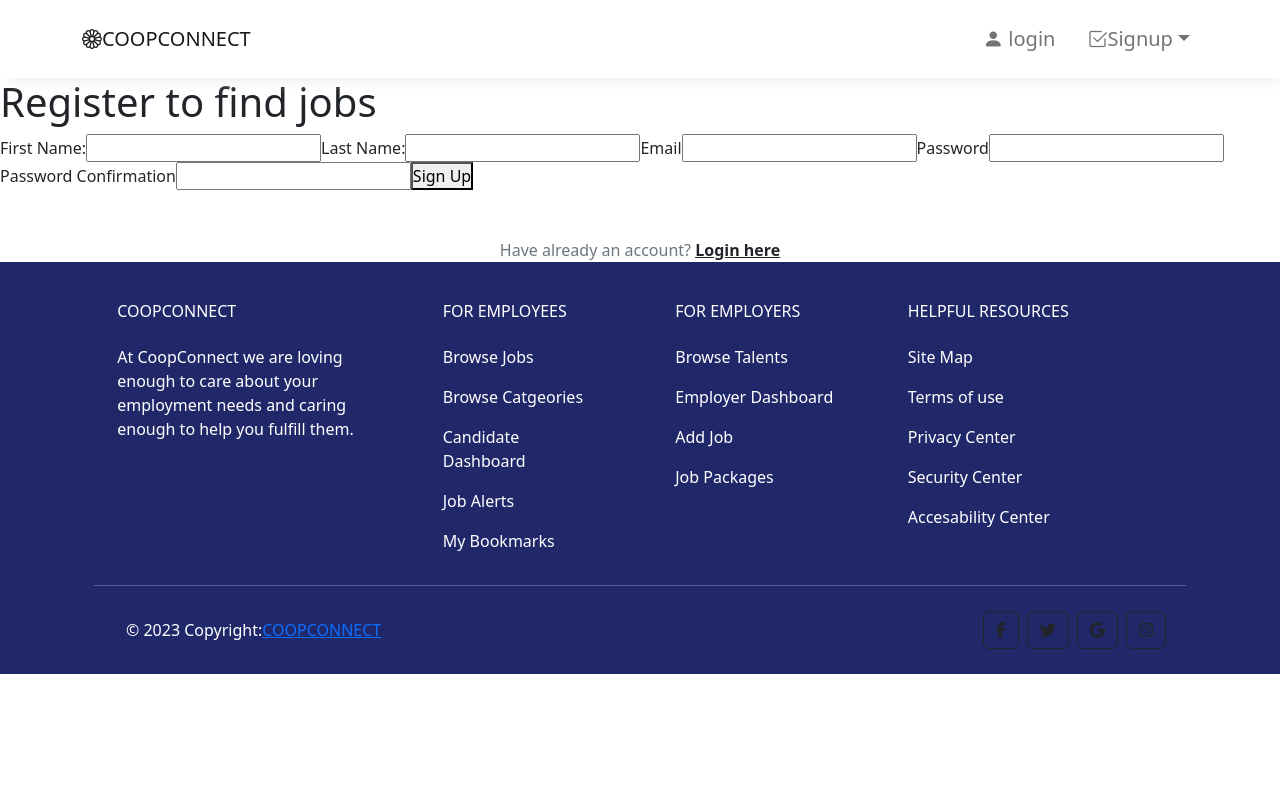
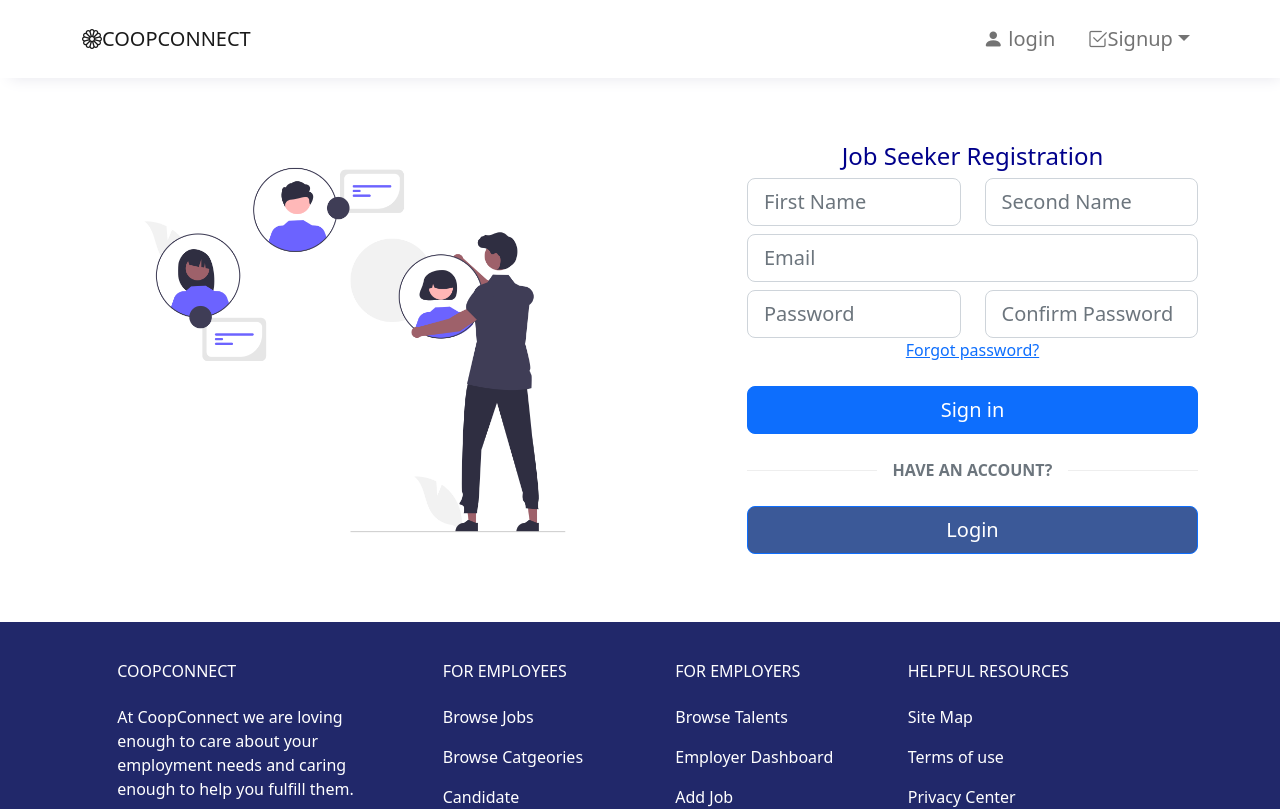
Before and after one commit to queenslaynaila/COOPCONNECT, a React (Create React App) app in the folder client/: page /signuptalents in a window 1280 px wide. Shown: the top 809 px of the page. Built offline with nearby package versions, Linux system fonts and the light colour scheme.

Commit message:
remove free space in signup formms

```diff
--- a/client/src/components/SignCompanies.js
+++ b/client/src/components/SignCompanies.js
@@ -1,5 +1,5 @@
 import React, { useState } from "react";
-
+import connect from "../assets/employer.png"
 function SignCompanies({ setUser }) {
   const [companyName, setCompanyName] = useState("");
   const [fnameContact, setFnameContact] = useState("");
@@ -30,63 +30,97 @@ function SignCompanies({ setUser }) {
     });
   }
 return(
-    <div>
-      <form onSubmit={handleSubmit}>
-        <h1>Register to post jobs</h1>
-        <label htmlFor="company-name">Company name:</label>
+  <section class="vh-80">
+  <div class="container py-5 h-100">
+
+    <div class="row d-flex align-items-center justify-content-center h-100">
+      <div class="col-md-8 col-lg-7 col-xl-6"  >
+        <img src={connect}
+          class="img-fluid" alt="Phone image"></img>
+      </div>
+      <div class="col-md-7 col-lg-5 col-xl-5 offset-xl-1"  >
+        <form>
+        <h4 style={{color:"darkblue"}} className="text-center">Employer Registration</h4>
+        <div className="col">
                       <input
                           type="text"
-          id="company_name"
-          autoComplete="off"
-          value={companyName}
-          onChange={(e) => setCompanyName(e.target.value)}
+                          className="form-control form-control-lg mb-2"
+
+                          placeholder="Company Name"
+                          required
                       />
-        <label htmlFor="fname-contact">Fname Contact:</label>
+         </div>
+         <div className="col">
                       <input
                           type="text"
-          id="fname_contact"
-          autoComplete="off"
-          value={fnameContact}
-          onChange={(e) => setFnameContact(e.target.value)}
+                          className="form-control form-control-lg mb-2"
+                          placeholder="Contact Person First Name"
+                          required
                       />
-        <label htmlFor="lname-contact">Lname Contact:</label>
+         </div>
+         <div className="col">
                       <input
                           type="text"
-          id="lname_contact"
-          autoComplete="off"
-          value={lnameContact}
-          onChange={(e) => setLnameContact(e.target.value)}
+                          className="form-control form-control-lg mb-2"
+                          placeholder="Contact Person Second Name"
+                          required
                       />
-        <label htmlFor="email">Email</label>
+         </div>
+        <div className="col">
                       <input
                           type="text"
-          id="email"
-          autoComplete="off"
-          value={email}
-          onChange={(e) => setEmail(e.target.value)}
+                          className="form-control form-control-lg"
+                          id="confirmPassword"
+                          placeholder="Email"
+                          required
                       />
-        <label htmlFor="password">Password</label>
+         </div>
+         <div className="row mt-2">
+                  <div className="col">
                       <input
-          type="password"
+                          type="text"
+                          className="form-control form-control-lg"
                           id="password"
-          value={password}
-          onChange={(e) => setPassword(e.target.value)}
-          autoComplete="current-password"
+                          placeholder="Password"
+                          required
                       />
-        <label htmlFor="password">Password Confirmation</label>
+                  </div>
+                  <div className="col">
                       <input
-          type="password"
-          id="password_confirmation"
-          value={passwordConfirmation}
-          onChange={(e) => setPasswordConfirmation(e.target.value)}
-          autoComplete="current-password"
+                          type="text"
+                          className="form-control form-control-lg"
+                          id="confirmPassword"
+                          placeholder="Confirm Password"
+                          required
                       />
-        <button type="submit">Sign Up</button>
-        <p class="text-center text-muted mt-5 mb-0">Have already an account? <a href="#!"
-                    class="fw-bold text-body"><u>Login here</u></a></p>
+                  </div>
+        </div>
+          <div class="d-flex justify-content-around align-items-center mb-4">
 
+
+            <a href="#!">Forgot password?</a>
+          </div>
+
+         <div  >
+         <button type="submit" class="btn btn-primary btn-lg btn-block" style={{width:"100%"}}  >Sign in</button>
+         </div>
+
+
+          <div class="divider d-flex align-items-center my-4">
+            <p class="text-center fw-bold mx-3 mb-0 text-muted">HAVE AN ACCOUNT?</p>
+          </div>
+           <div>
+          <a class="btn btn-primary btn-lg btn-block mb-1" style={{backgroundColor: "#3b5998",width:"100%"}} href="#!"
+            role="button">
+             Login
+          </a>
+
+</div>
         </form>
       </div>
+    </div>
+  </div>
+</section>
 );
 }
 
--- a/client/src/components/SignUpJobSeekers.js
+++ b/client/src/components/SignUpJobSeekers.js
@@ -1,5 +1,5 @@
 import React, { useState } from "react";
-
+import connect from "../assets/connect.png"
 function SignUpJobSeekers({ setUser }) {
     const [firstName, setFirstName] = useState("");
     const [lastName, setLastName] = useState("");
@@ -27,56 +27,96 @@ function SignUpJobSeekers({ setUser }) {
         }
       });
     }
+
   return(
-      <div>
-        <form onSubmit={handleSubmit}>
-          <h1>Register to find jobs</h1>
-          <label htmlFor="firstname">First Name:</label>
+  <>
+     <section class="vh-50">
+    <div class="container py-5 h-100">
+
+      <div class="row d-flex align-items-center justify-content-center h-100">
+        <div class="col-md-8 col-lg-7 col-xl-6"  >
+          <img src={connect}
+            class="img-fluid" alt="Phone image"></img>
+        </div>
+        <div class="col-md-7 col-lg-5 col-xl-5 offset-xl-1"  >
+          <form>
+          <h4 style={{color:"darkblue"}} className="text-center">Job Seeker Registration</h4>
+          <div className="row mb-2">
+                    <div className="col">
                         <input
                             type="text"
-            id="firstname"
-            autoComplete="off"
-            value={firstName}
-            onChange={(e) => setFirstName(e.target.value)}
+                            className="form-control form-control-lg"
+                            id="password"
+                            placeholder="First Name"
+                            required
                         />
-          <label htmlFor="lastname">Last Name:</label>
+                    </div>
+                    <div className="col">
                         <input
                             type="text"
-            id="lastname"
-            autoComplete="off"
-            value={lastName}
-            onChange={(e) => setLastName(e.target.value)}
+                            className="form-control form-control-lg"
+                            id="confirmPassword"
+                            placeholder="Second Name"
+                            required
                         />
-          <label htmlFor="email">Email</label>
+                    </div>
+          </div>
+          <div className="col">
                         <input
                             type="text"
-            id="email"
-            autoComplete="off"
-            value={email}
-            onChange={(e) => setEmail(e.target.value)}
+                            className="form-control form-control-lg"
+                            id="confirmPassword"
+                            placeholder="Email"
+                            required
                         />
-          <label htmlFor="password">Password</label>
+           </div>
+           <div className="row mt-2">
+                    <div className="col">
                         <input
-            type="password"
+                            type="text"
+                            className="form-control form-control-lg"
                             id="password"
-            value={password}
-            onChange={(e) => setPassword(e.target.value)}
-            autoComplete="current-password"
+                            placeholder="Password"
+                            required
                         />
-          <label htmlFor="password">Password Confirmation</label>
+                    </div>
+                    <div className="col">
                         <input
-            type="password"
-            id="password_confirmation"
-            value={passwordConfirmation}
-            onChange={(e) => setPasswordConfirmation(e.target.value)}
-            autoComplete="current-password"
+                            type="text"
+                            className="form-control form-control-lg"
+                            id="confirmPassword"
+                            placeholder="Confirm Password"
+                            required
                         />
-          <button type="submit">Sign Up</button>
-          <p class="text-center text-muted mt-5 mb-0">Have already an account? <a href="#!"
-                      class="fw-bold text-body"><u>Login here</u></a></p>
+                    </div>
+          </div>
+            <div class="d-flex justify-content-around align-items-center mb-4">
 
+
+              <a href="#!">Forgot password?</a>
+            </div>
+
+           <div  >
+           <button type="submit" class="btn btn-primary btn-lg btn-block" style={{width:"100%"}}  >Sign in</button>
+           </div>
+
+
+            <div class="divider d-flex align-items-center my-4">
+              <p class="text-center fw-bold mx-3 mb-0 text-muted">HAVE AN ACCOUNT?</p>
+            </div>
+             <div>
+            <a class="btn btn-primary btn-lg btn-block mb-1" style={{backgroundColor: "#3b5998",width:"100%"}} href="#!"
+              role="button">
+               Login
+            </a>
+
+</div>
           </form>
         </div>
+      </div>
+    </div>
+  </section>
+  </>
   );
 }
 
```
Also changed, not shown: client/src/assets/connect.png (added), client/src/assets/employer.png (added). Lines whose indentation alone changed are shown as unchanged.
